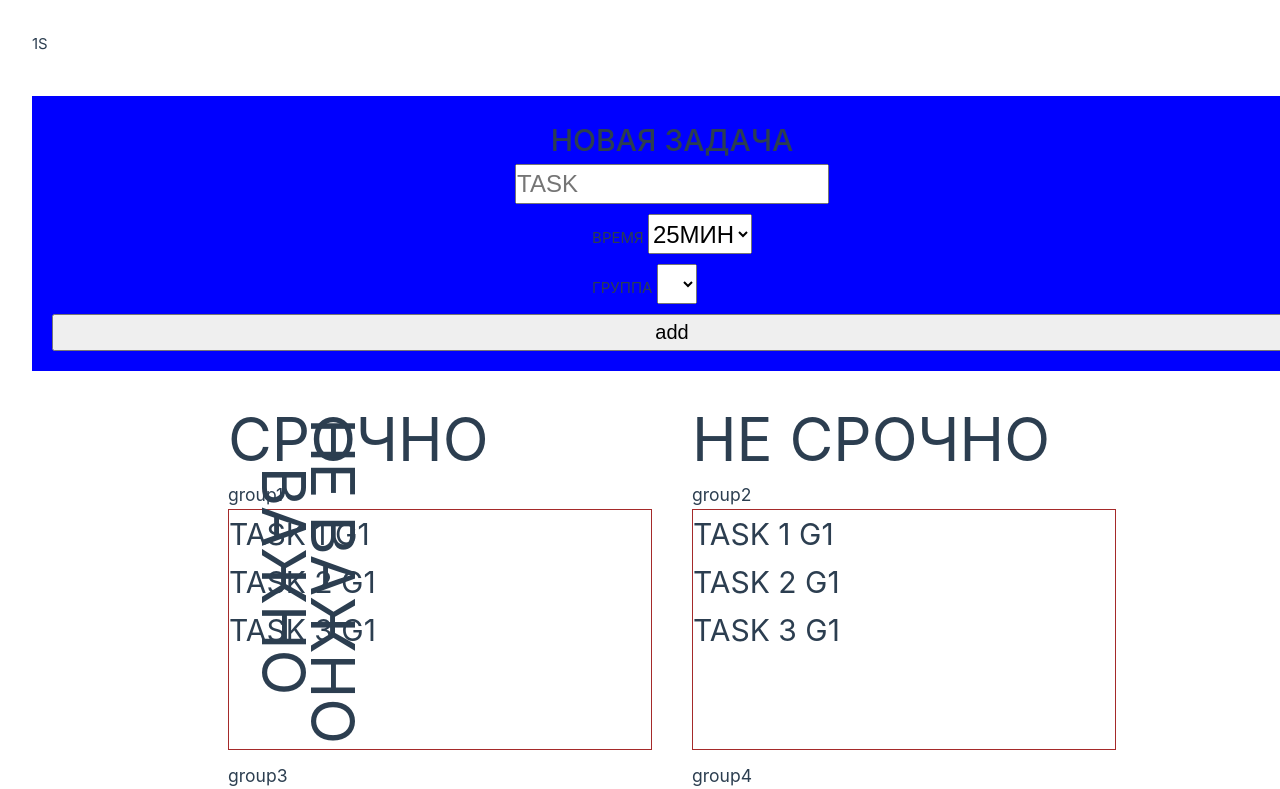
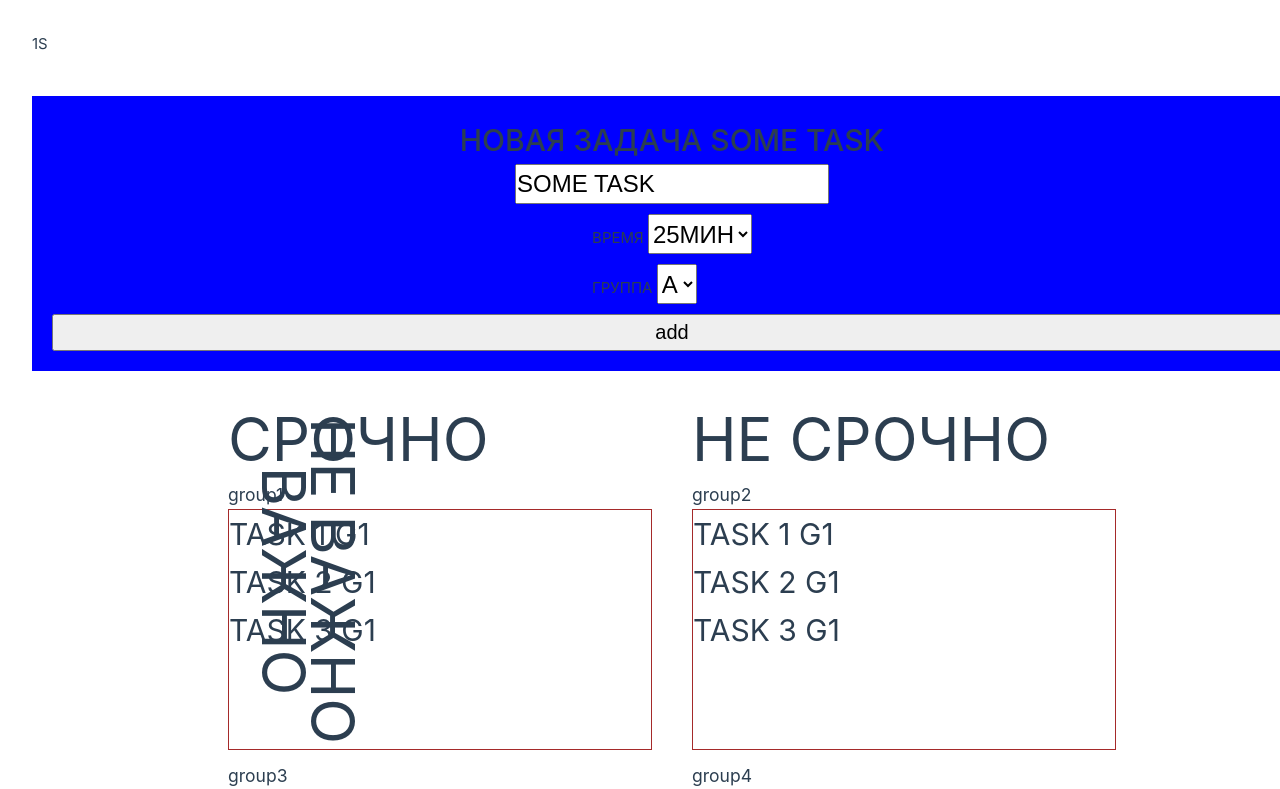
Before and after one commit to sbk-dushman/ts_practice_cases, a Vue app in the folder matrix_proj/: page / in a window 1280 px wide. Shown: the top 789 px of the page. Built offline with nearby package versions, Linux system fonts and the light colour scheme; the HTML template or start-up script is replaced by a standard one.

Commit message:
base reactive done

```diff
--- a/matrix_proj/src/components/AppForm.vue
+++ b/matrix_proj/src/components/AppForm.vue
@@ -2,12 +2,12 @@
 <template>
 1S
 
-   <form @submit="" class="task-form">
+   <form  class="task-form">
     <h1 class="task-form__title">Новая задача {{newTask.title}} </h1>
-   <input v-model.title="newTask.title" placeholder="task" type="text" class="task-form__input-task">
+   <input v-model="newTask.title" placeholder="task" type="text" class="task-form__input-task">
 
         <div class="task-form__priority-time">
-              <label for="task-form__input-time">  время {{time}}
+              <label for="task-form__input-time">  время {{}}
         <select v-model="newTask.time" class="task-form__input-time"  name="" id="task-form__input-time">
           <option selected value=10>10мин</option>
           <option value=25>25мин</option>
@@ -26,49 +26,34 @@
 
         </div>
 
-        <button type="submit" @click.prevent="addCard()" class="task-form__btn">add</button>
+        <button type="submit" @click.prevent="addTask()" class="task-form__btn">add</button>
    </form>
 </template>
 <script setup lang="ts">
 import { useTasksStore } from '@/stores/task';
 import { ref } from 'vue';
-// const title = defineModel('title');
-// const priority = defineModel('priority');
-// const time = defineModel('time');
-// const taskStore= useTasksStore();
+const taskStore= useTasksStore();
 
-// прописать пропсы нормально
-// const props= defineProps({
-//   title:{
-//     type:String,
-
-//   },
-//     priority:{
-//       type:Number
-//   },
-//     time:{
-//     type:Number
-//   }
-// })
  const newTask= ref({
- title:'',
- priority:0,
- time:25
- })
-
-const addCard =()=>{
-  alert("mox")
-console.log(newTask.value);
-
-//  taskStore.addTask()
-
+      title:'some task',
+      priority:1,
+      time:25
+    }
+ )
+const addTask =()=>{
+  const taskToAdd = {
+    id: Date.now(),
+    title: newTask.value.title,
+    priority: newTask.value.priority,
+    time: newTask.value.time
+  };
+  taskStore.addTask(taskToAdd);
+  newTask.value = {
+    title: '',
+    priority: 1,
+    time: 25
+  };
 }
-
-
-
-
-
-
 </script>
 
 <style scoped>
--- a/matrix_proj/src/stores/task.ts
+++ b/matrix_proj/src/stores/task.ts
@@ -4,16 +4,19 @@
 
 import { defineStore } from "pinia"
 import { ref } from "vue";
- export interface Task{
+ export interface Task {
+  id:number,
   title:string,
   time:number,
-  type:number,
+  priority:number,
 }
 
 // the first argument is a unique id of the store across your application
-export const useTasksStore = defineStore('task', ()=> {
+export const useTasksStore = defineStore('tasks', ()=> {
   const tasks= ref<Task[]>([]);
   function addTask(task:Task) {
+
+
     tasks.value.push(task);
 
   }
```
